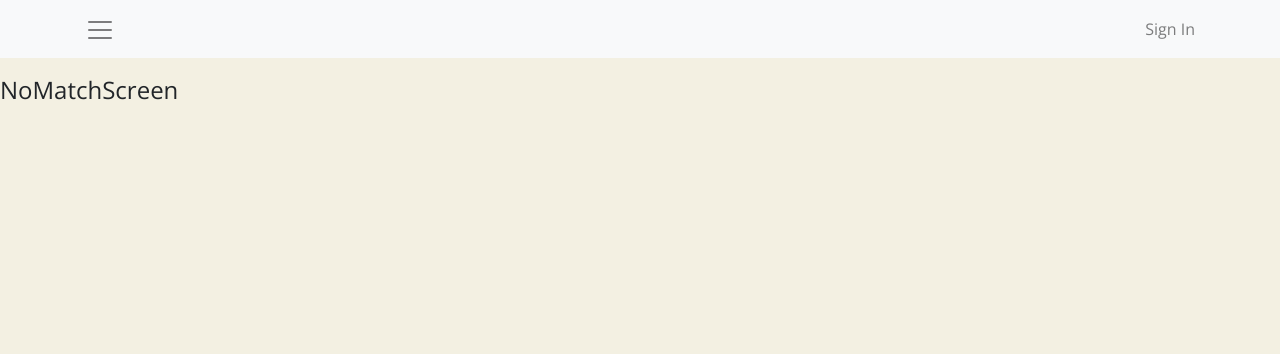
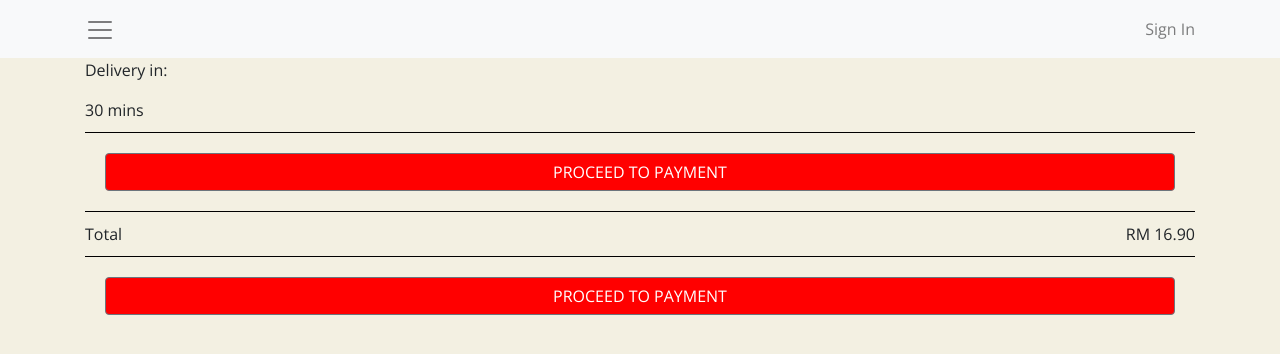
Before and after one commit to Chornay/reactjs_ordering_app, a React (Create React App) app: page /delivery/cart in a window 1280 px wide. Shown: the top 354 px of the page. Built offline with nearby package versions, Linux system fonts and the light colour scheme.

Commit message:
added inital orderdetails screen

```diff
--- a/src/App.js
+++ b/src/App.js
@@ -15,6 +15,7 @@ import NotificationMainScreen from './screens/NotificationsMainScreen';
 import MainNavigation from './components/MainNavigation';
 
 import { Modal, ModalHeader, ModalBody, ModalFooter } from "reactstrap";
+import OrderDetailsScreen from './screens/OrderDetailsScreen';
 
 const initialState = {
   counter: 0
@@ -59,8 +60,11 @@ class App extends Component {
       <div>
         <MainNavigation toggle={()=>{this.toggle()}} />
         <Switch>
+          <Route path="/login" component={SignInScreen} />
           <Route path="/menu" component={MainLayout} />
-          <Route path="/login" component={SignInScreen} />
+
+          <Route path="/delivery/cart" component={OrderDetailsScreen} />
+
           <Route path="/notifications" component={NotificationMainScreen} />
           <Redirect from="/" exact to="/menu/for-one" />
           {/* <Route path="/" component={MenuItemDetailScreen} /> */}
--- a/src/components/FluidButton.js
+++ b/src/components/FluidButton.js
@@ -5,7 +5,7 @@ class FluidButton extends Component {
     return (
       <div className="row" style={{ padding: 20 }}>
         <div className="col">
-          <button type="button" className="btn btn-secondary btn-block" style={{ backgroundColor: "red" }} color="secondary" size="lg">{this.props.title}</button>
+          <button onClick={this.props.onClick} type="button" className="btn btn-secondary btn-block" style={{ backgroundColor: "red" }} color="secondary" size="lg">{this.props.title}</button>
         </div>
       </div>
     );
--- a/src/screens/MenuItemDetailScreen.js
+++ b/src/screens/MenuItemDetailScreen.js
@@ -158,7 +158,7 @@ class MenuItemDetailScreen extends Component {
             </div>
             <div style={{ width: '100%', backgroundColor: 'black', height: 1, marginTop: 10 }} />
 
-            <FluidButton title="ADD TO ORDER" />
+            <FluidButton title="ADD TO ORDER" onClick={()=>{ this.props.history.push('/delivery/cart') }} />
 
           </div>
         </div>
--- a/src/screens/OrderDetailsScreen.js
+++ b/src/screens/OrderDetailsScreen.js
@@ -0,0 +1,32 @@
+import React, { Component } from 'react'
+import FluidButton from '../components/FluidButton';
+
+class OrderDetailsScreen extends Component {
+
+  render() {
+    return (
+
+      <div className="container">
+
+        <p>Delivery in:</p>
+        <span>30 mins</span>
+
+        <div style={{ width: '100%', backgroundColor: 'black', height: 1, marginTop: 10 }} />
+
+        <FluidButton title="PROCEED TO PAYMENT" />
+
+        {/* Total */}
+        <div style={{ width: '100%', backgroundColor: 'black', height: 1, marginBottom: 10 }} />
+        <div style={{ display: 'flex', justifyContent: 'space-between' }}>
+          <span>Total</span>
+          <span>RM 16.90</span>
+        </div>
+        <div style={{ width: '100%', backgroundColor: 'black', height: 1, marginTop: 10 }} />
+
+        <FluidButton title="PROCEED TO PAYMENT" />
+      </div>
+    );
+  }
+}
+
+export default OrderDetailsScreen;
```
